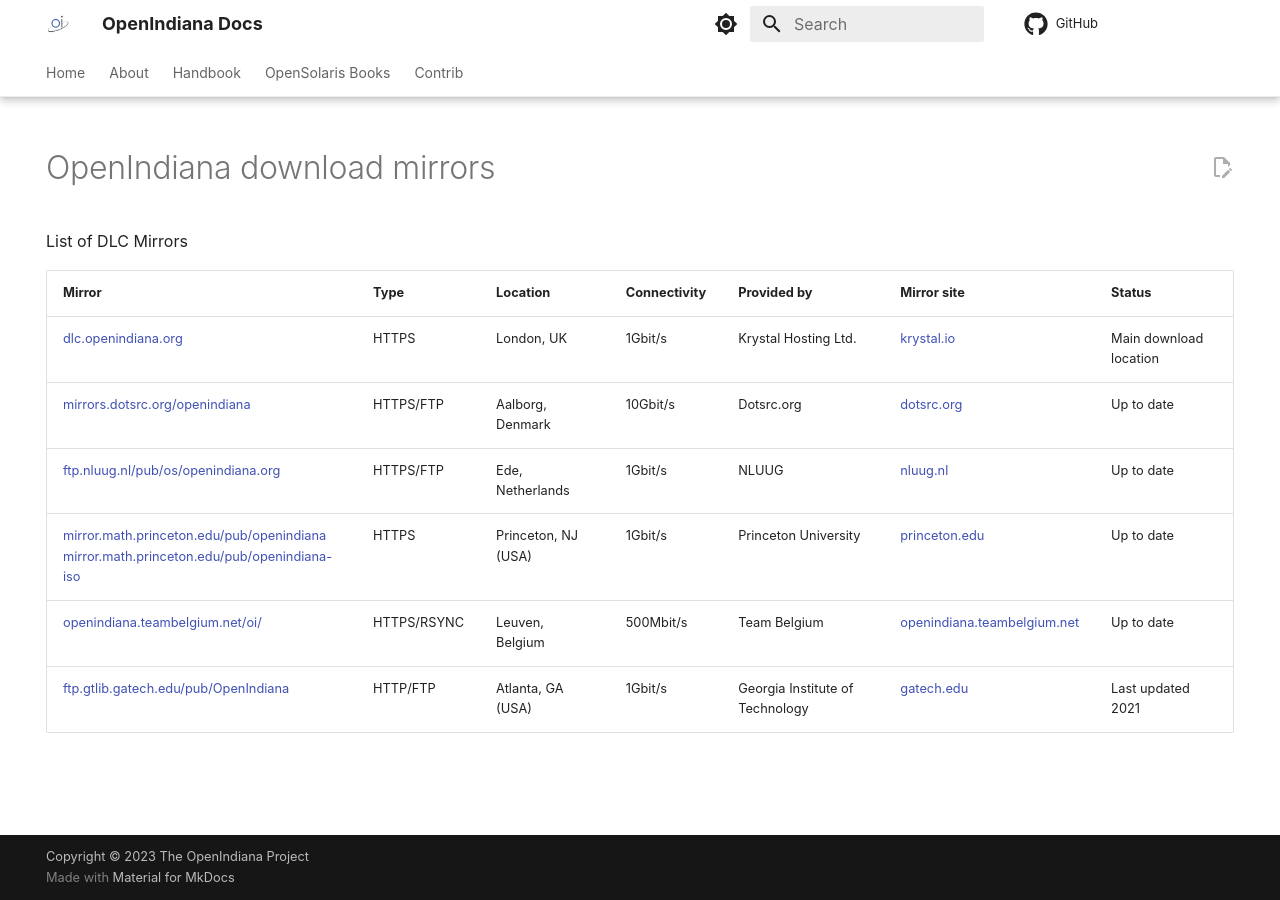
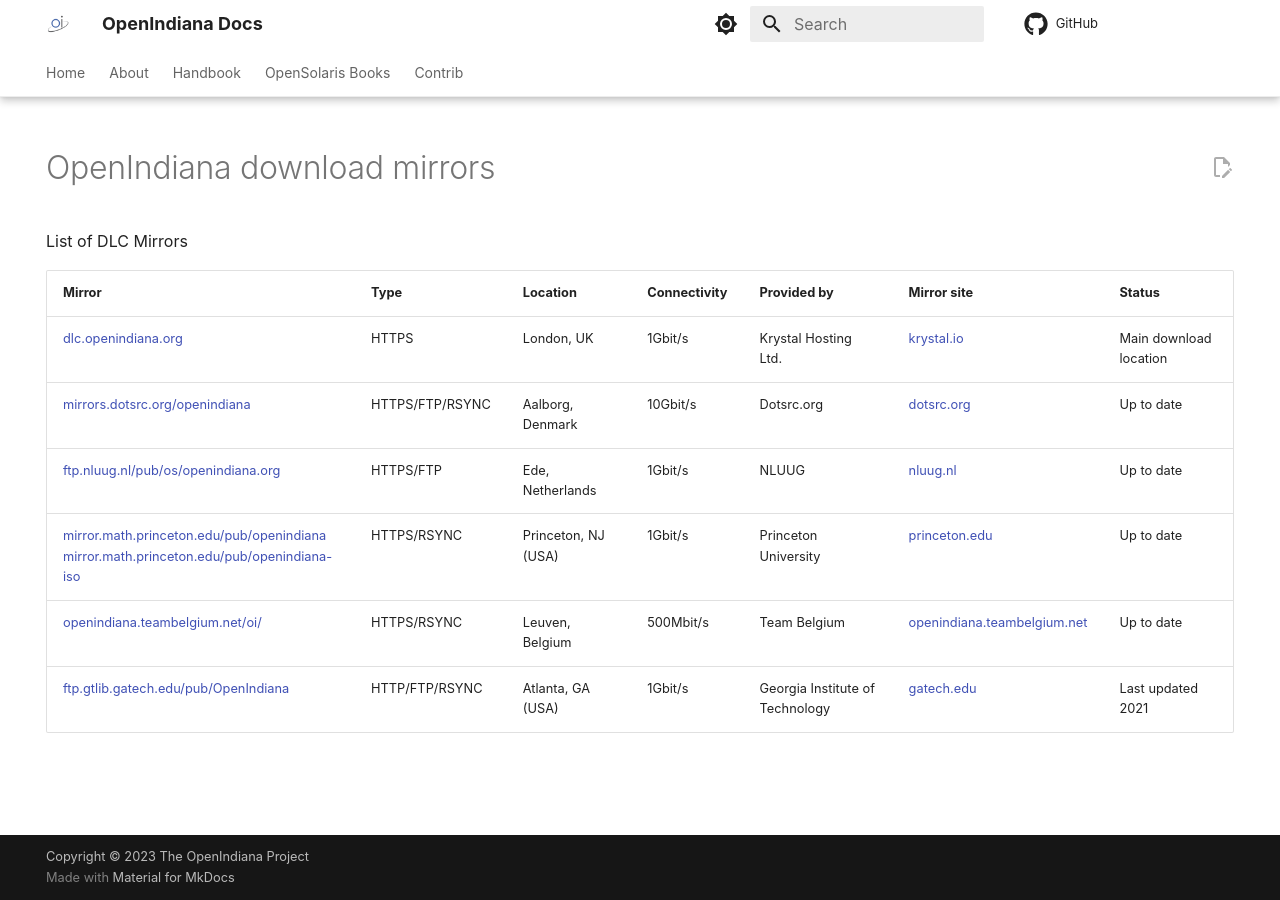
Before and after one commit to OpenIndiana/oi-docs, an MkDocs documentation site: the page built from docs/handbook/openindiana-download-mirrors.md, in a window 1280 px wide. Built offline with MkDocs 1.6.1 and Material for MkDocs 9.7.7, drawn with Linux system fonts in a browser that asks for light colours; comment, search, counter and statistics services are not loaded.

Commit message:
Add RSYNC where available to openindiana download mirrors

```diff
--- a/docs/handbook/openindiana-download-mirrors.md
+++ b/docs/handbook/openindiana-download-mirrors.md
@@ -32,8 +32,8 @@
  Mirror                                                                               | Type      | Location            | Connectivity | Provided by                             | Mirror site                                               | Status
  ------------------------------------------------------------------------------------ | --------- |-------------------- | ------------ | --------------------------------------  | --------------------------------------------------------- | ----------------------
 [dlc.openindiana.org](https://dlc.openindiana.org/)                                   | HTTPS     | London, UK          | 1Gbit/s      | Krystal Hosting Ltd.                    | [krystal.io](https://krystal.io/)                         | Main download location
-[mirrors.dotsrc.org/openindiana](https://mirrors.dotsrc.org/openindiana/)             | HTTPS/FTP | Aalborg, Denmark    | 10Gbit/s     | Dotsrc.org                              | [dotsrc.org](https://dotsrc.org/)                         | Up to date
+[mirrors.dotsrc.org/openindiana](https://mirrors.dotsrc.org/openindiana/)             | HTTPS/FTP/RSYNC | Aalborg, Denmark    | 10Gbit/s     | Dotsrc.org                              | [dotsrc.org](https://dotsrc.org/)                         | Up to date
 [ftp.nluug.nl/pub/os/openindiana.org](https://ftp.nluug.nl/pub/os/openindiana.org/)   | HTTPS/FTP | Ede, Netherlands    | 1Gbit/s      | NLUUG                                   | [nluug.nl](https://www.nluug.nl/)                         | Up to date
-[mirror.math.princeton.edu/pub/openindiana](https://mirror.math.princeton.edu/pub/openindiana) <br> [mirror.math.princeton.edu/pub/openindiana-iso](https://mirror.math.princeton.edu/pub/openindiana-iso/) | HTTPS | Princeton, NJ (USA)    | 1Gbit/s | Princeton University | [princeton.edu](https://www.princeton.edu/) | Up to date
+[mirror.math.princeton.edu/pub/openindiana](https://mirror.math.princeton.edu/pub/openindiana) <br> [mirror.math.princeton.edu/pub/openindiana-iso](https://mirror.math.princeton.edu/pub/openindiana-iso/) | HTTPS/RSYNC | Princeton, NJ (USA)    | 1Gbit/s | Princeton University | [princeton.edu](https://www.princeton.edu/) | Up to date
 [openindiana.teambelgium.net/oi/](https://openindiana.teambelgium.net/oi/)                         | HTTPS/RSYNC | Leuven, Belgium        | 500Mbit/s      | Team Belgium                     | [openindiana.teambelgium.net](https://openindiana.teambelgium.net/) | Up to date
-[ftp.gtlib.gatech.edu/pub/OpenIndiana](http://ftp.gtlib.gatech.edu/pub/OpenIndiana/)  | HTTP/FTP  | Atlanta, GA (USA)   | 1Gbit/s      | Georgia Institute of Technology         | [gatech.edu](https://www.gatech.edu/)                     | Last updated 2021
+[ftp.gtlib.gatech.edu/pub/OpenIndiana](http://ftp.gtlib.gatech.edu/pub/OpenIndiana/)  | HTTP/FTP/RSYNC  | Atlanta, GA (USA)   | 1Gbit/s      | Georgia Institute of Technology         | [gatech.edu](https://www.gatech.edu/)                     | Last updated 2021
```
